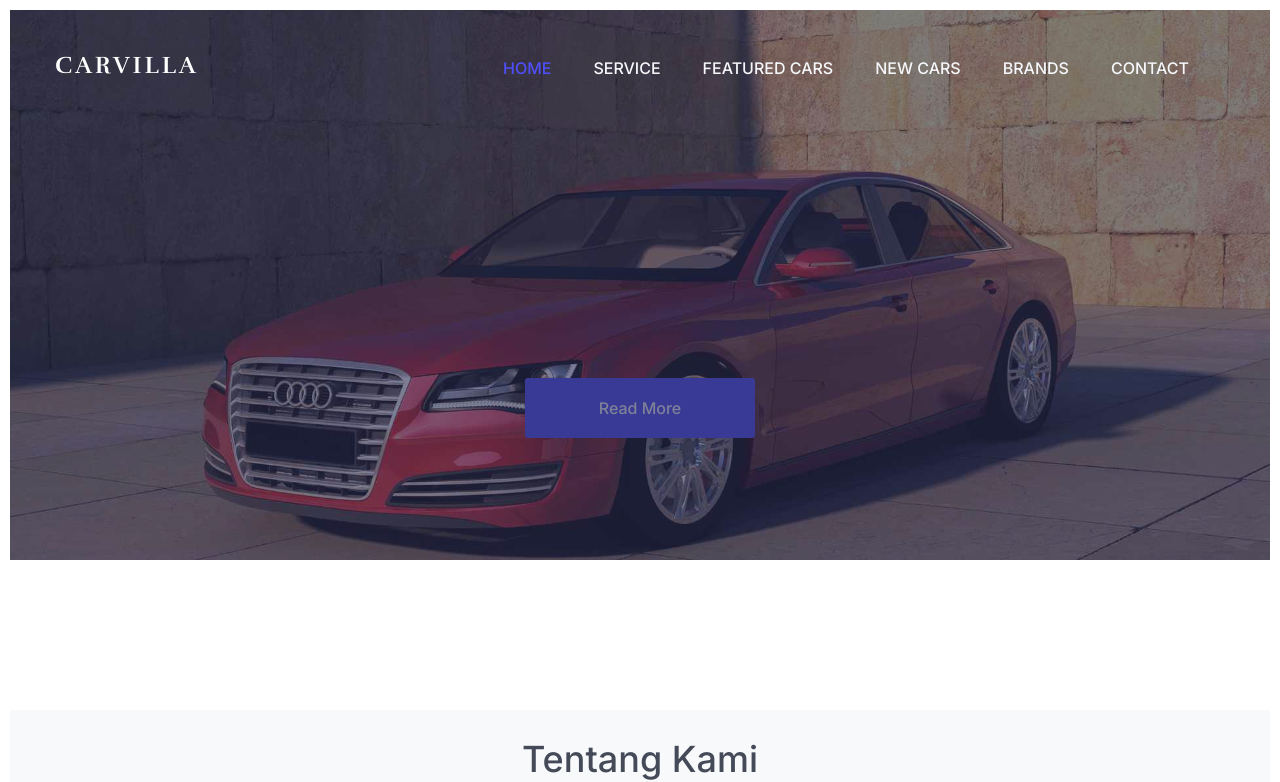
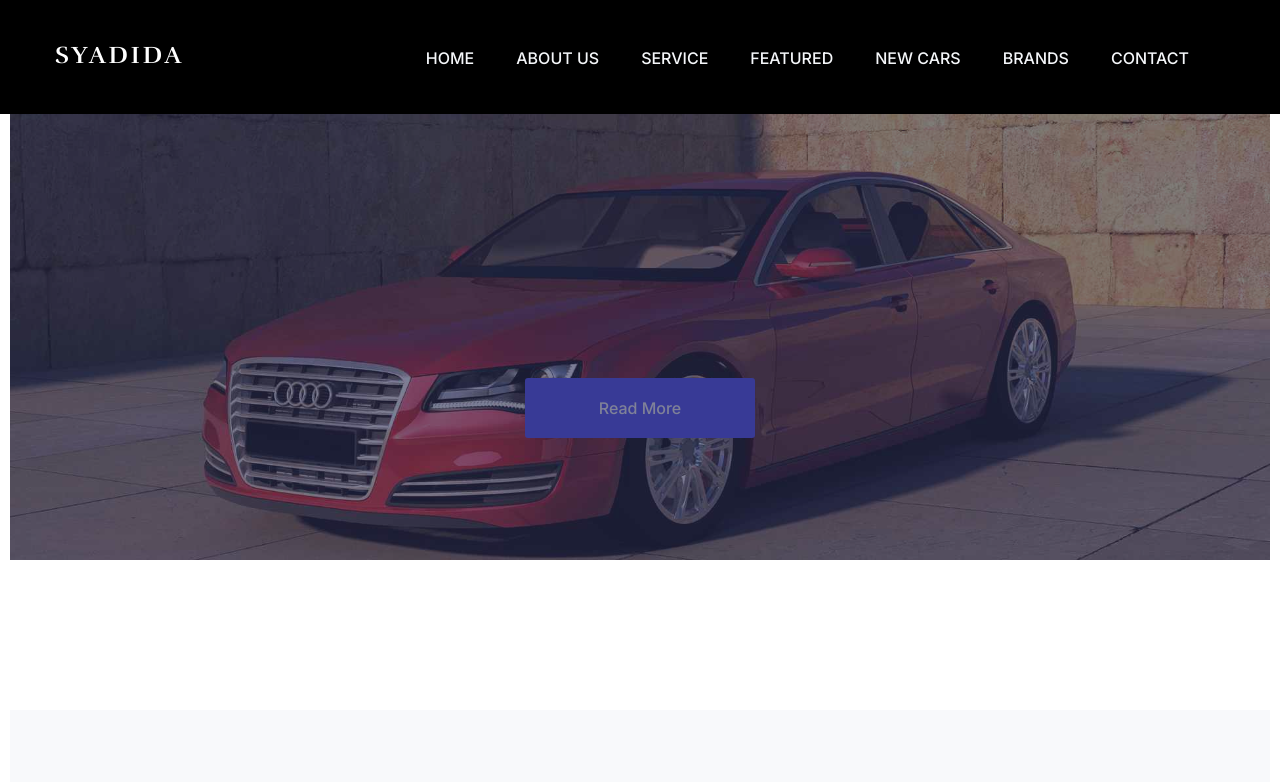
Before and after one commit to vfyuliawan/company_profile, a Next.js app: page / in a window 1280 px wide. Shown: the top 782 px of the page. Built offline with nearby package versions, Linux system fonts and the light colour scheme; no server answers; the database is empty; some icons are missing.

Commit message:
scroll smoth

```diff
--- a/app/component/aboutUs/AboutUsView.tsx
+++ b/app/component/aboutUs/AboutUsView.tsx
@@ -57,23 +57,52 @@ export const AboutUsView = () => {
       id="about-us"
       style={{ marginTop: 150, backgroundColor: WebTheme.cardGrey5 }}
     >
-      <div style={{ padding: 30, flexDirection: "column", display: "flex" }}>
-        <div className="section-header">
+      <div
+        style={{
+          paddingLeft: "30px",
+          paddingRight: "30px",
+          paddingTop: "50px",
+          paddingBottom: "50px",
+          flexDirection: "column",
+          display: "flex",
+        }}
+      >
+        <div className="section-header" style={{ marginTop: 20 }}>
           <h2>Tentang Kami</h2>
         </div>
         {/*/.section-header*/}
+        {paragraf[0]?.paragraf1 && (
           <p style={{ marginTop: 30, marginLeft: "20px" }}>
             {paragraf[0]?.paragraf1}
           </p>
-        <p style={{ marginTop: 20, marginLeft: "20px" }}>
+        )}
+        {paragraf[0]?.paragraf2 && (
+          <p style={{ marginTop: 30, marginLeft: "20px" }}>
             {paragraf[0]?.paragraf2}
           </p>
-        <p style={{ marginTop: 20, marginLeft: "20px" }}>
+        )}
+        {paragraf[0]?.paragraf3 && (
+          <p style={{ marginTop: 30, marginLeft: "20px" }}>
             {paragraf[0]?.paragraf3}
           </p>
-        <p style={{ marginTop: 20, marginLeft: "20px" }}>
+        )}
+        {paragraf[0]?.paragraf4 && (
+          <p style={{ marginTop: 30, marginLeft: "20px" }}>
             {paragraf[0]?.paragraf4}
           </p>
+        )}
+        {paragraf[0]?.paragraf5 && (
+          <p style={{ marginTop: 30, marginLeft: "20px" }}>
+            {paragraf[0]?.paragraf5}
+          </p>
+        )}
+        {paragraf[0]?.paragraf6 && (
+          <p style={{ marginTop: 30, marginLeft: "20px" }}>
+            {paragraf[0]?.paragraf6}
+          </p>
+        )}
+
+
       </div>
     </section>
   );
--- a/app/component/home/HomeView.tsx
+++ b/app/component/home/HomeView.tsx
@@ -10,6 +10,7 @@ import {
   query,
 } from "firebase/firestore";
 import { useEffect, useState } from "react";
+import { Link } from "react-scroll";
 
 export const HomeView = () => {
   const [desc, setDesc] = useState<DocumentData[]>([]);
@@ -36,7 +37,29 @@ export const HomeView = () => {
     }
   };
 
+  const scrollBehavior = () => {
+    // Add smooth scroll behavior to all links with the 'scroll' class
+    const links = document.querySelectorAll(".scroll");
+
+    links.forEach((link) => {
+      link.addEventListener("click", (e) => {
+        e.preventDefault();
+
+        const targetId = link?.getAttribute("href")?.substring(1);
+        const targetElement = document.getElementById(targetId ?? "");
+
+        if (targetElement) {
+          window.scrollTo({
+            top: targetElement.offsetTop - 70, // Adjust for your header height
+            behavior: "smooth",
+          });
+        }
+      });
+    });
+  };
+
   useEffect(() => {
+    // scrollBehavior()
     getDescription();
     return () => {};
   }, []);
@@ -46,7 +69,14 @@ export const HomeView = () => {
       <div className="top-area">
         <div className="header-area">
           <nav
-            className="navbar navbar-default bootsnav  navbar-sticky navbar-scrollspy"
+            style={{
+              position: "fixed",
+              top: 0,
+              left: 0,
+              width: "100%",
+              backgroundColor: "black",
+            }}
+            className="navbar navbar-default bootsnav  navbar-sticky navbar-scrollspy scroll"
             data-minus-value-desktop={70}
             data-minus-value-mobile={55}
             data-speed={1000}
@@ -61,10 +91,12 @@ export const HomeView = () => {
                 >
                   <i className="fa fa-bars" />
                 </button>
-                <a className="navbar-brand" href="index.html">
-                  carvilla
-                  <span />
-                </a>
+                <div style={{ display: "flex", flexDirection: "column" }}>
+                  <a className="navbar-brand" href="index.html">
+                    syadida
+                    <span />
+                  </a>
+                </div>
               </div>
               <div
                 className="collapse navbar-collapse menu-ui-design"
@@ -75,23 +107,89 @@ export const HomeView = () => {
                   data-in="fadeInDown"
                   data-out="fadeOutUp"
                 >
-                  <li className=" scroll active">
-                    <a href="#home">home</a>
+                  <li className=" scroll  ">
+                    <Link
+                      activeClass="active"
+                      to="home"
+                      spy={true}
+                      smooth={true}
+                      offset={-70} // Adjust for your header height
+                      duration={500}
+                    >
+                      Home
+                    </Link>
                   </li>
                   <li className="scroll">
-                    <a href="#service">service</a>
+                    <Link
+                      activeClass="active"
+                      to="about-us"
+                      spy={true}
+                      smooth={true}
+                      offset={-70} // Adjust for your header height
+                      duration={500}
+                    >
+                      About Us
+                    </Link>
                   </li>
                   <li className="scroll">
-                    <a href="#featured-cars">featured cars</a>
+                    <Link
+                      activeClass="active"
+                      to="service"
+                      spy={true}
+                      smooth={true}
+                      offset={-70} // Adjust for your header height
+                      duration={500}
+                    >
+                      Service
+                    </Link>
                   </li>
                   <li className="scroll">
-                    <a href="#new-cars">new cars</a>
+                    <Link
+                      activeClass="active"
+                      to="featured-cars"
+                      spy={true}
+                      smooth={true}
+                      offset={-70} // Adjust for your header height
+                      duration={500}
+                    >
+                      featured
+                    </Link>
                   </li>
                   <li className="scroll">
-                    <a href="#brand">brands</a>
+                    <Link
+                      activeClass="active"
+                      to="new-cars"
+                      spy={true}
+                      smooth={true}
+                      offset={-70} // Adjust for your header height
+                      duration={500}
+                    >
+                      new cars
+                    </Link>
                   </li>
                   <li className="scroll">
-                    <a href="#contact">contact</a>
+                    <Link
+                      activeClass="active"
+                      to="brand"
+                      spy={true}
+                      smooth={true}
+                      offset={-70} // Adjust for your header height
+                      duration={500}
+                    >
+                      brands{" "}
+                    </Link>
+                  </li>
+                  <li className="scroll">
+                    <Link
+                      activeClass="active"
+                      to="contact"
+                      spy={true}
+                      smooth={true}
+                      offset={-70} // Adjust for your header height
+                      duration={500}
+                    >
+                      contact{" "}
+                    </Link>
                   </li>
                 </ul>
               </div>
@@ -103,15 +201,12 @@ export const HomeView = () => {
       <div className="container">
         <div className="welcome-hero-txt">
           <h2>{desc[0]?.content1}</h2>
-          <p>
-          {desc[0]?.content2}
-          </p>
+          <p>{desc[0]?.content2}</p>
           <a href="#aboutus">
-          <button className="welcome-btn" onClick={() => {
-
-          }}>Read More</button>
+            <button className="welcome-btn" onClick={() => {}}>
+              Read More
+            </button>
           </a>
-
         </div>
       </div>
       {/* {searchContent()} */}
--- a/package.json
+++ b/package.json
@@ -9,10 +9,12 @@
     "lint": "next lint"
   },
   "dependencies": {
+    "@types/react-scroll": "^1.8.10",
     "firebase": "^10.7.1",
     "next": "14.0.4",
     "react": "^18",
-    "react-dom": "^18"
+    "react-dom": "^18",
+    "react-scroll": "^1.9.0"
   },
   "devDependencies": {
     "@types/node": "^20",
```
Also changed, not shown: 1 other file (tests, documents, lock files or other folders). Lines whose indentation alone changed are shown as unchanged.
